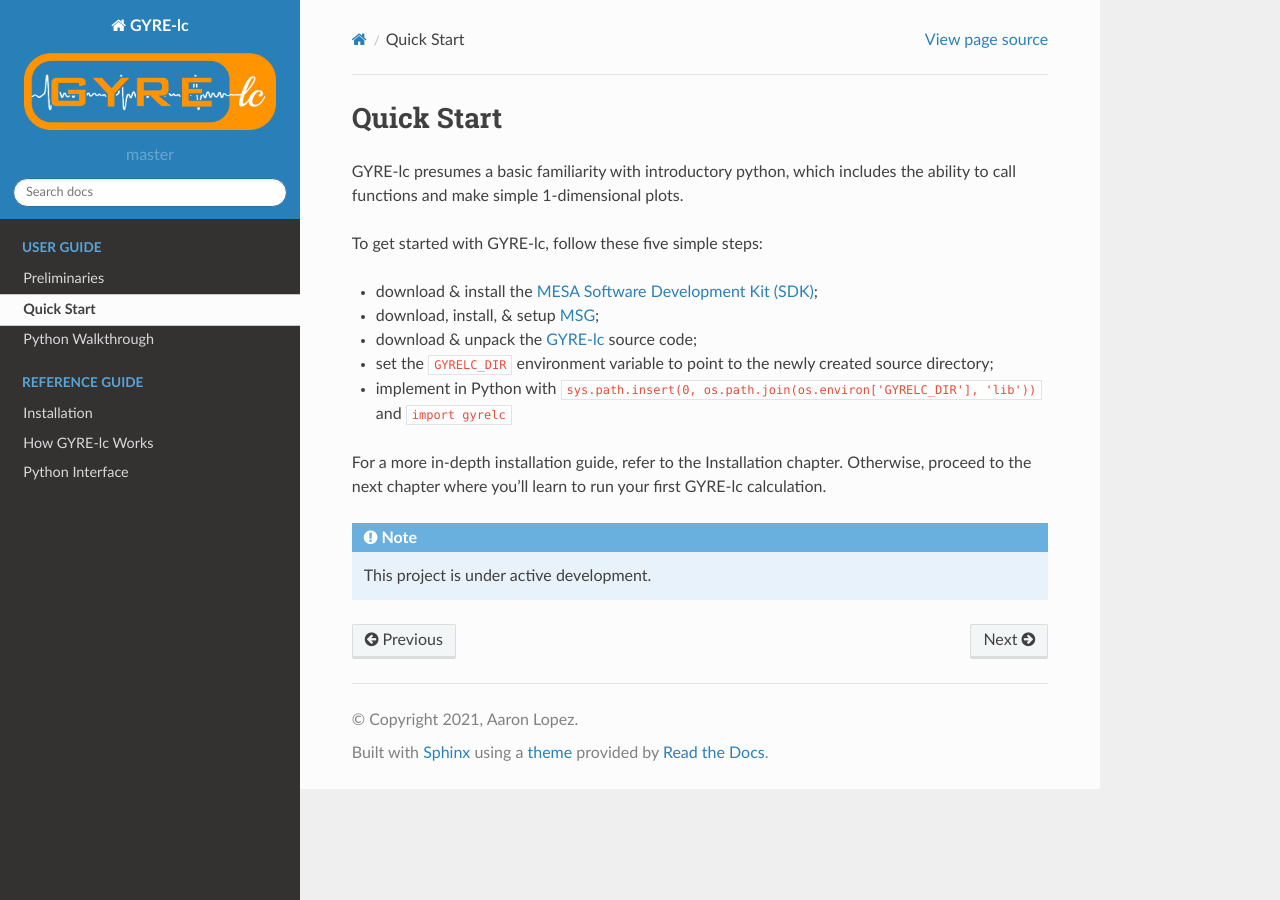
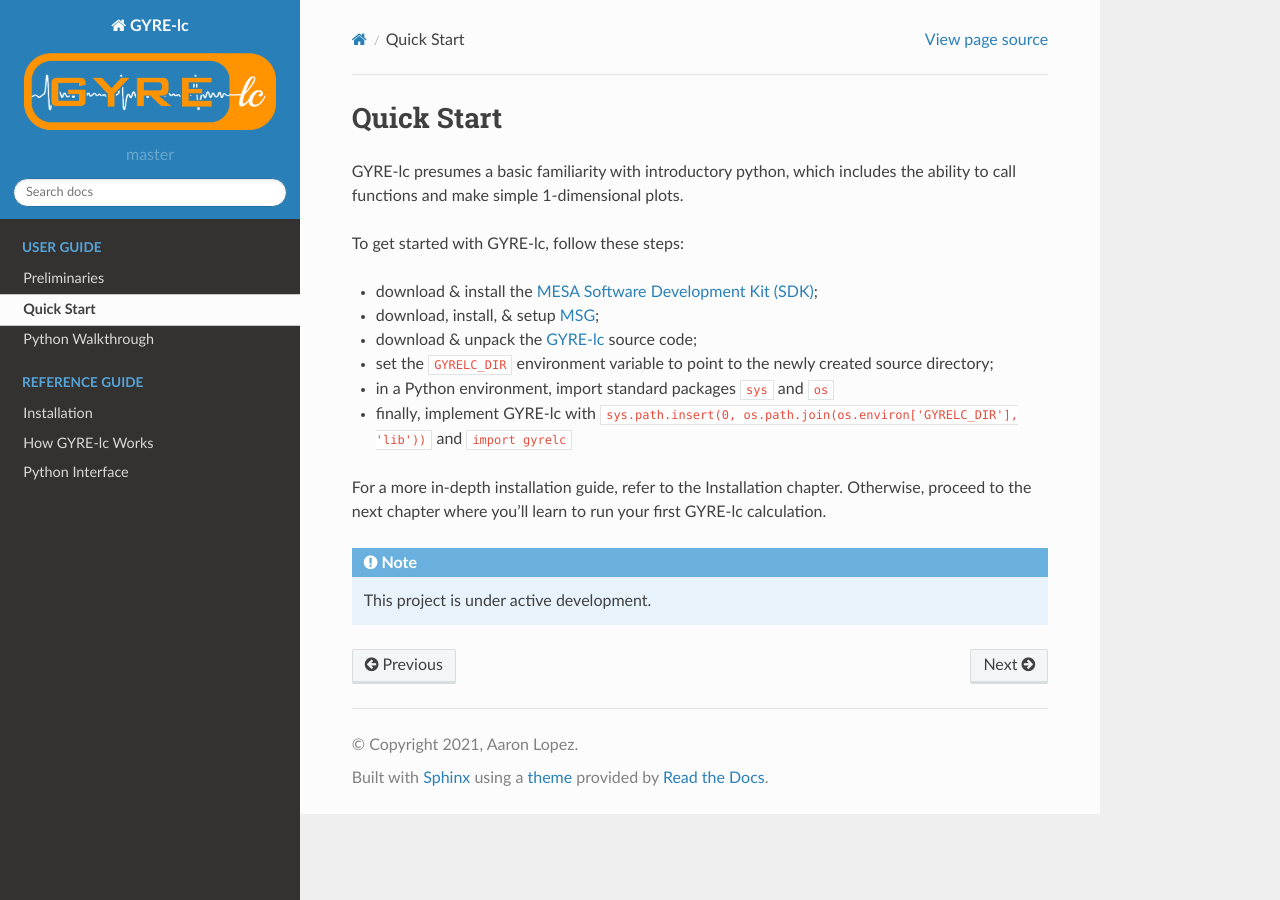
Before and after one commit to aaronesque/gyre-lc, a Sphinx documentation site: the page built from docs/source/user-guide/quick-start.rst, in a window 1280 px wide. Built offline with Sphinx 7.4.7 and the Read the Docs theme 2.0.0, drawn with Linux system fonts in a browser that asks for light colours.

Commit message:
quickstart: specified import  and

```diff
--- a/docs/source/user-guide/python-walkthrough.rst
+++ b/docs/source/user-guide/python-walkthrough.rst
@@ -38,7 +38,6 @@ The GitHub repository includes the model data necessary to create a light curve
 [*photometric grid*].h5
     Lastly, photometric data for each binary component are required. GYRE-lc works best with MSG, which rapidly interpolates desired spectra and photometry from a grid in :math:`log(g)-T_{eff}` space. For that, three MSG-produced photometric grids are included in the ``$GYRELC_DIR/grid`` directory corresponding to the filters BRITE-R, BRITE-B, and Kepler. These grids are included for demonstration purposes, and if you'd like to synthesize light curves for different passbands, you'll have to create those using MSG yourself.
 
-    GYRE-lc is also capable of working with SYNSPEC-produced photometric intensity data read in through a custom HDF5 format. Two such files are included (``t29173g423.h5`` and ``t30890g364.h5``) for demonstration, but the production of such files is computationally expensive relative to simply interpolating similar data via MSG. Therefore, no advice on how to produce SYNSPEC photometric intensities in this format will be offered in the foreseeable future.
 
 ******************************
 The GYRE-lc Module
--- a/docs/source/user-guide/quick-start.rst
+++ b/docs/source/user-guide/quick-start.rst
@@ -6,13 +6,14 @@ Quick Start
 
 GYRE-lc presumes a basic familiarity with introductory python, which includes the ability to call functions and make simple 1-dimensional plots.
 
-To get started with GYRE-lc, follow these five simple steps:
+To get started with GYRE-lc, follow these steps:
 
 - download & install the `MESA Software Development Kit (SDK) <http://www.astro.wisc.edu/~townsend/static.php?ref=mesasdk>`_;
 - download, install, & setup `MSG <http://www.astro.wisc.edu/~townsend/resource/docs/msg/>`_;
 - download & unpack the `GYRE-lc <https://github.com/aaronesque/gyre-lc>`_ source code;
 - set the ``GYRELC_DIR`` environment variable to point to the newly created source directory;
-- implement in Python with ``sys.path.insert(0, os.path.join(os.environ['GYRELC_DIR'], 'lib'))`` and ``import gyrelc``
+- in a Python environment, import standard packages ``sys`` and ``os``
+- finally, implement GYRE-lc with ``sys.path.insert(0, os.path.join(os.environ['GYRELC_DIR'], 'lib'))`` and ``import gyrelc``
 
 For a more in-depth installation guide, refer to the Installation chapter. Otherwise, proceed to the next chapter where you’ll learn to run your first GYRE-lc calculation.
 
```
